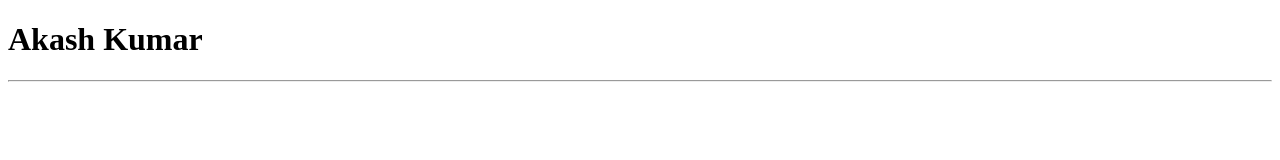
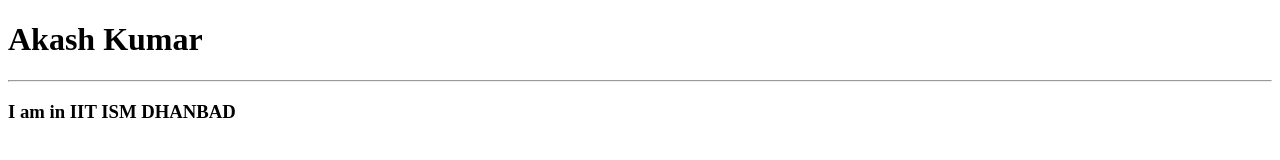
Before and after one commit to akashkumar23/my-portfolio, a plain HTML site: page index.html in a window 1280 px wide. Drawn offline with Linux system fonts and the light colour scheme.

Commit message:
update index.html

```diff
--- a/index.html
+++ b/index.html
@@ -8,5 +8,6 @@
 </head>
 <body>
     <h1>Akash Kumar</h1><hr>
+    <h3>I am in IIT ISM DHANBAD</h3>
 </body>
 </html>
```
